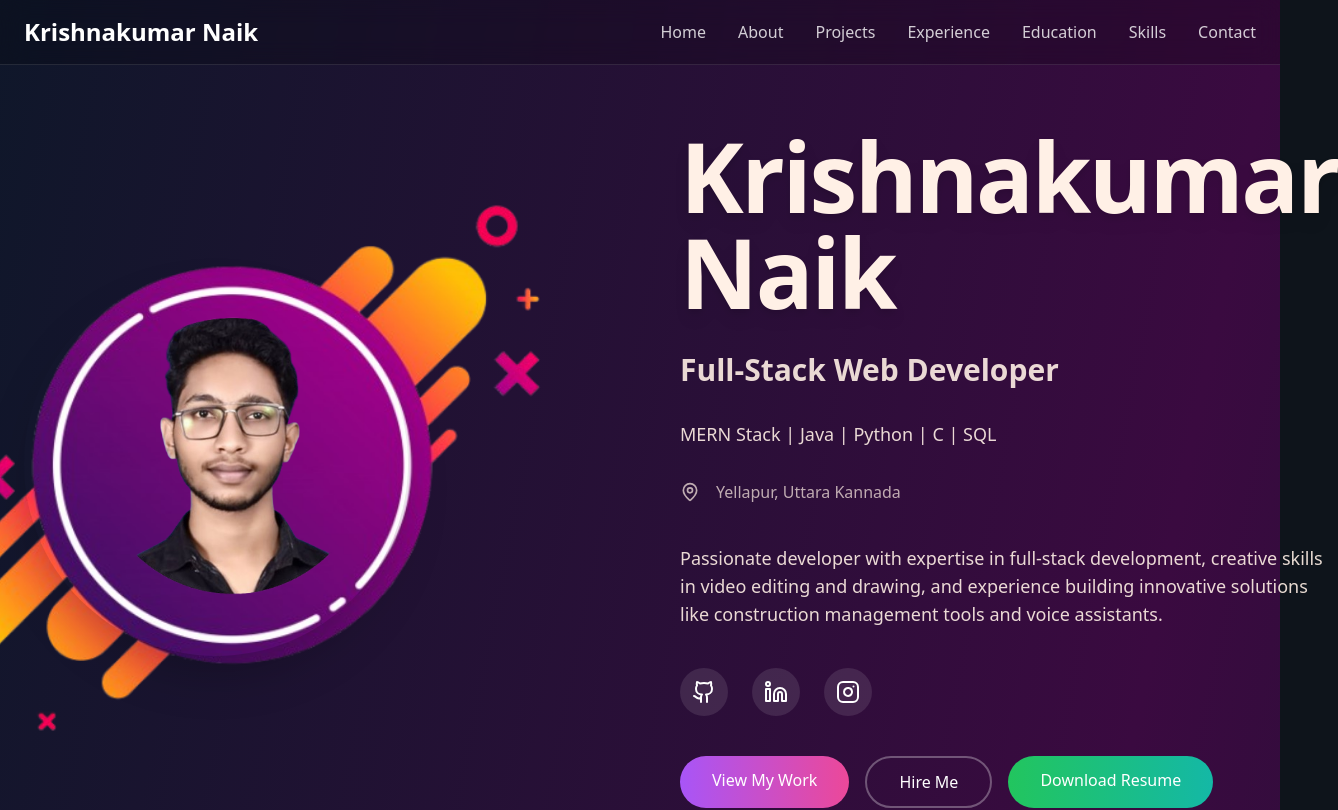
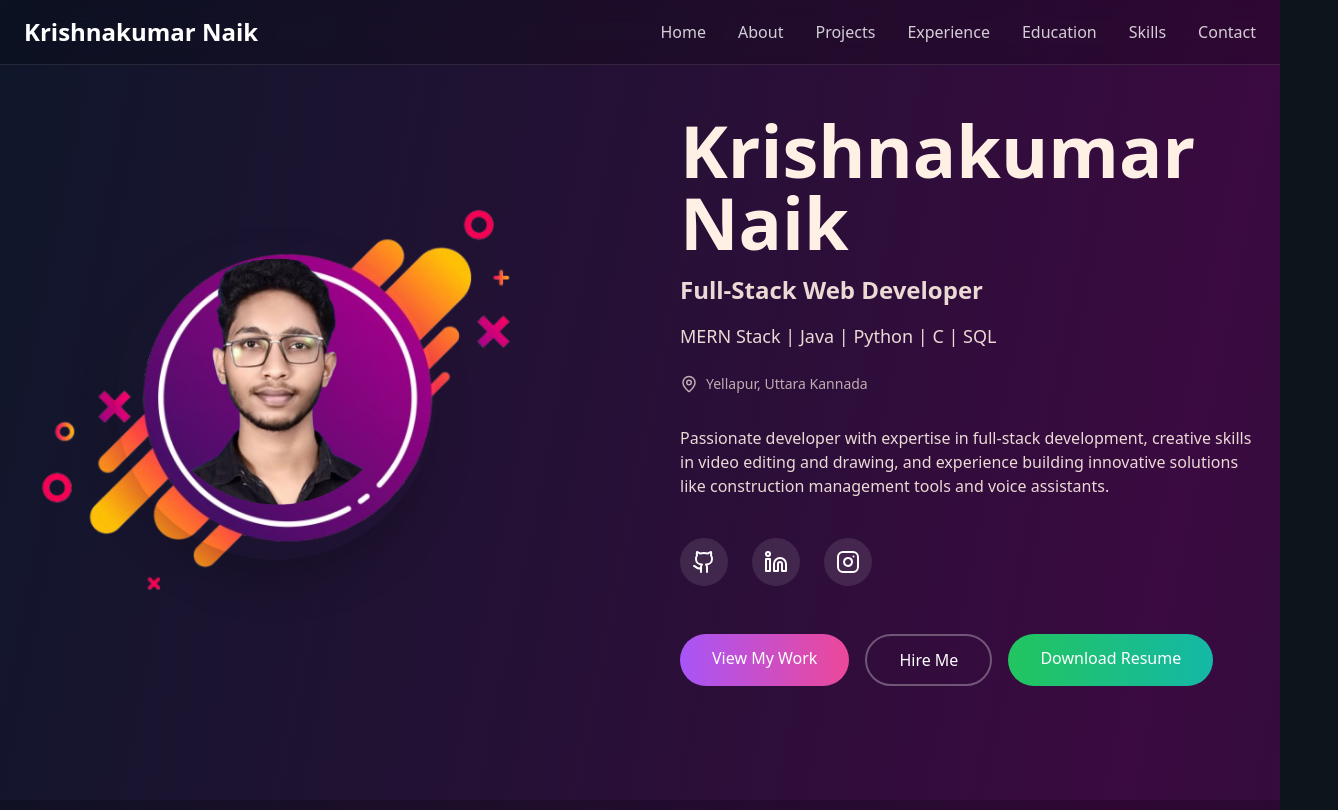
Before and after one commit to Krishnakumar-Naik/krishna-naik, a React (Vite) app: page / in a window 1280 px wide. Shown: the top 810 px of the page, 1338 px wide, since content can reach past the window. Built offline with nearby package versions, Linux system fonts and the light colour scheme.

Commit message:
Update Hero.tsx

```diff
--- a/src/components/Hero.tsx
+++ b/src/components/Hero.tsx
@@ -1,119 +1,87 @@
-import React, { useState, useRef } from 'react';
-import { Github, Linkedin, Mail, MapPin, Instagram } from 'lucide-react';
-import { Dialog, DialogTrigger, DialogContent, DialogHeader, DialogTitle, DialogFooter } from './ui/dialog';
+import React, { useState, useRef } from 'react'
+import { Github, Linkedin, Mail, MapPin, Instagram } from 'lucide-react'
+import { Dialog, DialogTrigger, DialogContent, DialogHeader, DialogTitle, DialogFooter } from './ui/dialog'
 
 const Hero = () => {
-  const [hireSending, setHireSending] = useState(false);
-  const [hireStatus, setHireStatus] = useState('');
-  const hireFormRef = useRef(null);
+  const [hireSending, setHireSending] = useState(false)
+  const [hireStatus, setHireStatus] = useState('')
+  const hireFormRef = useRef(null)
 
   const handleHireSubmit = async (e: React.FormEvent<HTMLFormElement>) => {
-    e.preventDefault();
-    setHireSending(true);
-    setHireStatus('');
-    const form = e.currentTarget;
-    const formData = new FormData(form);
+    e.preventDefault()
+    setHireSending(true)
+    setHireStatus('')
+    const form = e.currentTarget
+    const formData = new FormData(form)
     try {
-      const res = await fetch('http://localhost:5000/hire', {
+      const res = await fetch('https://portfolio-backend-gq11.onrender.com/hire', {
         method: 'POST',
         body: formData,
-      });
+      })
+      const body = await res.json().catch(() => ({}))
       if (res.ok) {
-        setHireStatus('Offer sent successfully!');
-        form.reset();
+        setHireStatus('Offer sent successfully!')
+        form.reset()
       } else {
-        setHireStatus('Failed to send offer. Please try again later.');
+        console.error('Hire error response:', body)
+        setHireStatus(body?.error || body?.details || 'Failed to send offer. Please try again later.')
       }
     } catch (err) {
-      setHireStatus('Failed to send offer. Please try again later.');
+      console.error('Hire fetch error:', err)
+      setHireStatus(err?.message || 'Failed to send offer. Please try again later.')
     }
-    setHireSending(false);
-  };
+    setHireSending(false)
+  }
 
   return (
-    <section id="home" className="min-h-screen flex items-center justify-center pt-32 pb-20 bg-transparent">
-      <div className="container mx-auto px-6 flex flex-col lg:flex-row items-center " style={{gap:'9rem'}}>
-        {/* Profile image left */}
-        <div className="flex-shrink-0 flex justify-center w-full lg:w-auto mb-8 lg:mb-0 relative overflow-visible">
-          {/* Brush background wrapper - separate element so it cannot receive shadow from profile */}
-          <div className="absolute left-1/2 top-1/2 -translate-x-1/2 -translate-y-1/2 w-80 h-80 md:w-[720px] md:h-[620px] z-0 pointer-events-none select-none shadow-none">
-            <img
-              src="/images/Brush.png"
-              alt="Background brush"
-              className="w-full h-full object-contain"
-              style={{ filter: 'none', boxShadow: 'none', WebkitFilter: 'none' }}
-            />
+    <section id="home" className="min-h-screen flex items-center justify-center pt-12 pb-12 bg-transparent">
+      <div className="container mx-auto px-4">
+        <div className="grid grid-cols-1 lg:grid-cols-2 items-center gap-8 lg:gap-20">
+          {/* Left: profile + brush */}
+          <div className="flex justify-center lg:justify-start">
+            <div className="relative w-56 h-56 sm:w-64 sm:h-64 md:w-80 md:h-80 lg:w-[520px] lg:h-[520px] flex items-center justify-center">
+              <div className="absolute inset-0 flex items-center justify-center pointer-events-none select-none">
+                <img src="/images/Brush.png" alt="Background brush" className="w-full h-full object-contain" style={{ filter: 'none', boxShadow: 'none' }} />
+              </div>
+              <img src="/images/profile-img.png" alt="Profile" className="relative z-10 w-28 h-28 sm:w-40 sm:h-40 md:w-56 md:h-56 lg:w-80 lg:h-80 rounded-full object-cover shadow-2xl pl-[10px] pt-[19px] md:pl-0 md:pt-0" />
+            </div>
           </div>
 
-          {/* Profile image placed above the brush */}
-          <img
-            src="/images/profile-img.png"
-            alt="Profile"
-            className="relative z-10 w-80 h-80 md:w-96 md:h-96 rounded-full object-cover shadow-2xl -translate-y-1"
-            style={{paddingLeft:'31px', paddingTop:'25px'}}
-          />
-        </div>
-        {/* Text content right */}
-        <div className="flex-1 flex flex-col items-center lg:items-start text-center lg:text-left gap-6 animate-fade-in lg:ml-32 lg:justify-end">
-          <h1 className="text-6xl md:text-8xl font-extrabold text-foreground mb-2 tracking-tight drop-shadow-lg">
+          {/* Right: text & actions */}
+          <div className="flex flex-col items-center lg:items-start text-center lg:text-left gap-4">
+            <h1 className="text-3xl sm:text-4xl md:text-6xl lg:text-7xl font-extrabold text-foreground leading-tight">
               Krishnakumar Naik
             </h1>
-          <p className="text-2xl md:text-3xl text-foreground/90 font-semibold mb-2">
-            Full-Stack Web Developer
+            <p className="text-base sm:text-lg md:text-2xl text-foreground/90 font-semibold">Full-Stack Web Developer</p>
+            <p className="text-sm md:text-lg text-foreground/90">MERN Stack | Java | Python | C | SQL</p>
+            <div className="flex items-center text-foreground/70 gap-2 mt-2">
+              <MapPin size={18} />
+              <span className="text-sm">Yellapur, Uttara Kannada</span>
+            </div>
+            <p className="text-sm md:text-base text-foreground/90 max-w-xl mt-4">
+              Passionate developer with expertise in full-stack development, creative skills in video editing and drawing, and experience building innovative solutions like construction management tools and voice assistants.
             </p>
-          <p className="text-lg text-foreground/90 mb-2">
-            MERN Stack | Java | Python | C | SQL
-          </p>
-          <div className="flex items-center justify-center lg:justify-start text-foreground/70 mb-4 gap-2">
-            <MapPin size={20} className="mr-2" />
-            <span>Yellapur, Uttara Kannada</span>
-          </div>
-          <p className="text-lg text-foreground/90 max-w-2xl mb-4">
-            Passionate developer with expertise in full-stack development, creative skills in video editing and drawing,
-            and experience building innovative solutions like construction management tools and voice assistants.
-          </p>
-          <div className="flex justify-center lg:justify-start space-x-6 mb-4">
-            {/* Social links */}
-            <a
-              href="https://github.com/Krishnakumar-Naik"
-              className="p-3 bg-white/10 rounded-full hover:bg-white/20 transition-colors duration-300"
-              target="_blank"
-              rel="noopener noreferrer"
-            >
+
+            <div className="flex justify-center lg:justify-start space-x-6 mb-4 mt-6">
+              <a href="https://github.com/Krishnakumar-Naik" className="p-3 bg-white/10 rounded-full hover:bg-white/20 transition-colors duration-300" target="_blank" rel="noopener noreferrer">
                 <Github size={24} className="text-white" />
               </a>
-            <a
-              href="https://www.linkedin.com/in/krishnakumar-naik/"
-              className="p-3 bg-white/10 rounded-full hover:bg-white/20 transition-colors duration-300"
-              target="_blank"
-              rel="noopener noreferrer"
-            >
+              <a href="https://www.linkedin.com/in/krishnakumar-naik/" className="p-3 bg-white/10 rounded-full hover:bg-white/20 transition-colors duration-300" target="_blank" rel="noopener noreferrer">
                 <Linkedin size={24} className="text-white" />
               </a>
-            <a
-              href="https://www.instagram.com/krishnakumar_naik_/"
-              className="p-3 bg-white/10 rounded-full hover:bg-white/20 transition-colors duration-300"
-              target="_blank"
-              rel="noopener noreferrer"
-            >
+              <a href="https://www.instagram.com/krishnakumar_naik_/" className="p-3 bg-white/10 rounded-full hover:bg-white/20 transition-colors duration-300" target="_blank" rel="noopener noreferrer">
                 <Instagram size={24} className="text-white" />
               </a>
             </div>
-          <div className="flex flex-col sm:flex-row gap-4 justify-center lg:justify-start">
-            {/* Action buttons */}
-            <a
-              href="#projects"
-              className="px-8 py-3 bg-gradient-to-r from-purple-500 to-pink-500 text-white rounded-full hover:from-purple-600 hover:to-pink-600 transition-all duration-300 transform hover:scale-105"
-            >
+
+            <div className="flex flex-col sm:flex-row gap-4 justify-center lg:justify-start mt-4">
+              <a href="#projects" className="px-8 py-3 bg-gradient-to-r from-purple-500 to-pink-500 text-white rounded-full hover:from-purple-600 hover:to-pink-600 transition-all duration-300 transform hover:scale-105">
                 View My Work
               </a>
+
               <Dialog>
                 <DialogTrigger asChild>
-                <button
-                  className="px-8 py-3 border-2 border-white/30 text-white rounded-full hover:bg-white/10 transition-all duration-300"
-                >
-                  Hire Me
-                </button>
+                  <button className="px-8 py-3 border-2 border-white/30 text-white rounded-full hover:bg-white/10 transition-all duration-300">Hire Me</button>
                 </DialogTrigger>
                 <DialogContent>
                   <DialogHeader>
@@ -151,24 +119,20 @@ const Hero = () => {
                         {hireSending ? 'Sending...' : 'Send Offer'}
                       </button>
                     </DialogFooter>
-                  {hireStatus && (
-                    <div className={`mt-2 text-center font-semibold ${hireStatus.includes('success') ? 'text-green-500' : 'text-red-500'}`}>{hireStatus}</div>
-                  )}
+                    {hireStatus && <div className={`mt-2 text-center font-semibold ${hireStatus.includes('success') ? 'text-green-500' : 'text-red-500'}`}>{hireStatus}</div>}
                   </form>
                 </DialogContent>
               </Dialog>
-            <a
-              href="/images/Resume.pdf"
-              download="Krishnakumar_Naik_Resume.pdf"
-              className="px-8 py-3 bg-gradient-to-r from-green-500 to-teal-500 text-white rounded-full hover:from-green-600 hover:to-teal-600 transition-all duration-300 transform hover:scale-105"
-            >
+
+              <a href="/images/Resume.pdf" download="Krishnakumar_Naik_Resume.pdf" className="px-8 py-3 bg-gradient-to-r from-green-500 to-teal-500 text-white rounded-full hover:from-green-600 hover:to-teal-600 transition-all duration-300 transform hover:scale-105">
                 Download Resume
               </a>
             </div>
           </div>
         </div>
+      </div>
     </section>
-  );
-};
+  )
+}
 
-export default Hero;
+export default Hero
```
Lines whose indentation alone changed are shown as unchanged.
